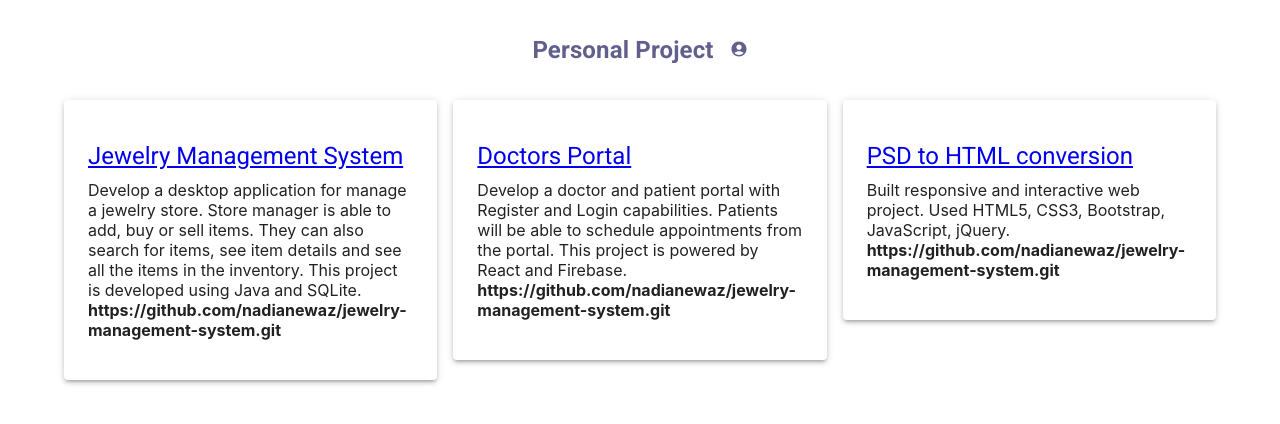
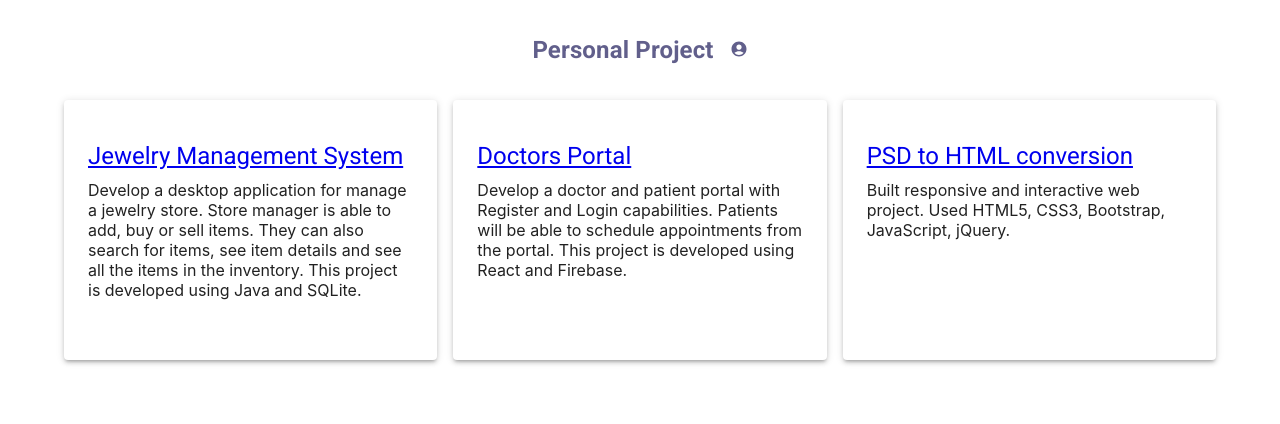
Before and after one commit to nadianewaz/Portfolio, a React (Create React App) app: page /projects in a window 1280 px wide. Shown: the top 424 px of the page. Built offline with nearby package versions, Linux system fonts and the light colour scheme.

Commit message:
project sec updated

```diff
--- a/src/Component/HomePage/Project/Project.jsx
+++ b/src/Component/HomePage/Project/Project.jsx
@@ -14,21 +14,28 @@ const Project = ({project}) => {
         <>
 
 <Grid item xs={12} sm={6} md={4}>
-        <Paper elevation={3} sx={{py: 5,px: 3, textAlign: "left"}} >
+
+        <Paper elevation={3} sx={{
+            height: {
+                xs: "60%",
+                sm: "70%",
+                md: "75%",
+            },
+            py: 5,px: 3,
+            textAlign: "left"
+            }} >
         <Typography sx={{fontWeight: '400', color: '#615F8B'}} variant="h5" gutterBottom>
         <Link to={Github} target="_blank">{name} </Link>
         </Typography>
-        <Typography variant="subtitle3" gutterBottom
-
-        >
+        <Typography variant="subtitle3" gutterBottom>
            {description}
         </Typography>
         <br />
-        <Typography sx={{fontWeight: "bold", textAlign: "left"}} variant="subtitle3" gutterBottom>
-           {Github}
-        </Typography>
         </Paper>
-    </Grid>
+
+</Grid>
+
+
 
 
         </>
--- a/src/Component/HomePage/Projects/Projects.jsx
+++ b/src/Component/HomePage/Projects/Projects.jsx
@@ -14,15 +14,15 @@ const projects = [
   {
     id: 2,
     name: 'Doctors Portal',
-    description: 'Develop a doctor and patient portal with Register and Login capabilities. Patients will be able to schedule appointments from the portal. This project is powered by React and Firebase.',
-    "Github": "https://github.com/nadianewaz/jewelry-management-system.git",
+    description: 'Develop a doctor and patient portal with Register and Login capabilities. Patients will be able to schedule appointments from the portal. This project is developed using React and Firebase.',
+    "Github": "https://github.com/nadianewaz/Doctor-s-Portal",
 
   },
   {
     id: 3,
     name: ' PSD to HTML conversion',
     description: ' Built responsive and interactive web project. Used HTML5, CSS3, Bootstrap, JavaScript, jQuery.',
-    "Github": "https://github.com/nadianewaz/jewelry-management-system.git",
+    "Github": "https://github.com/nadianewaz/Creative-Project",
 
   }
 
```
